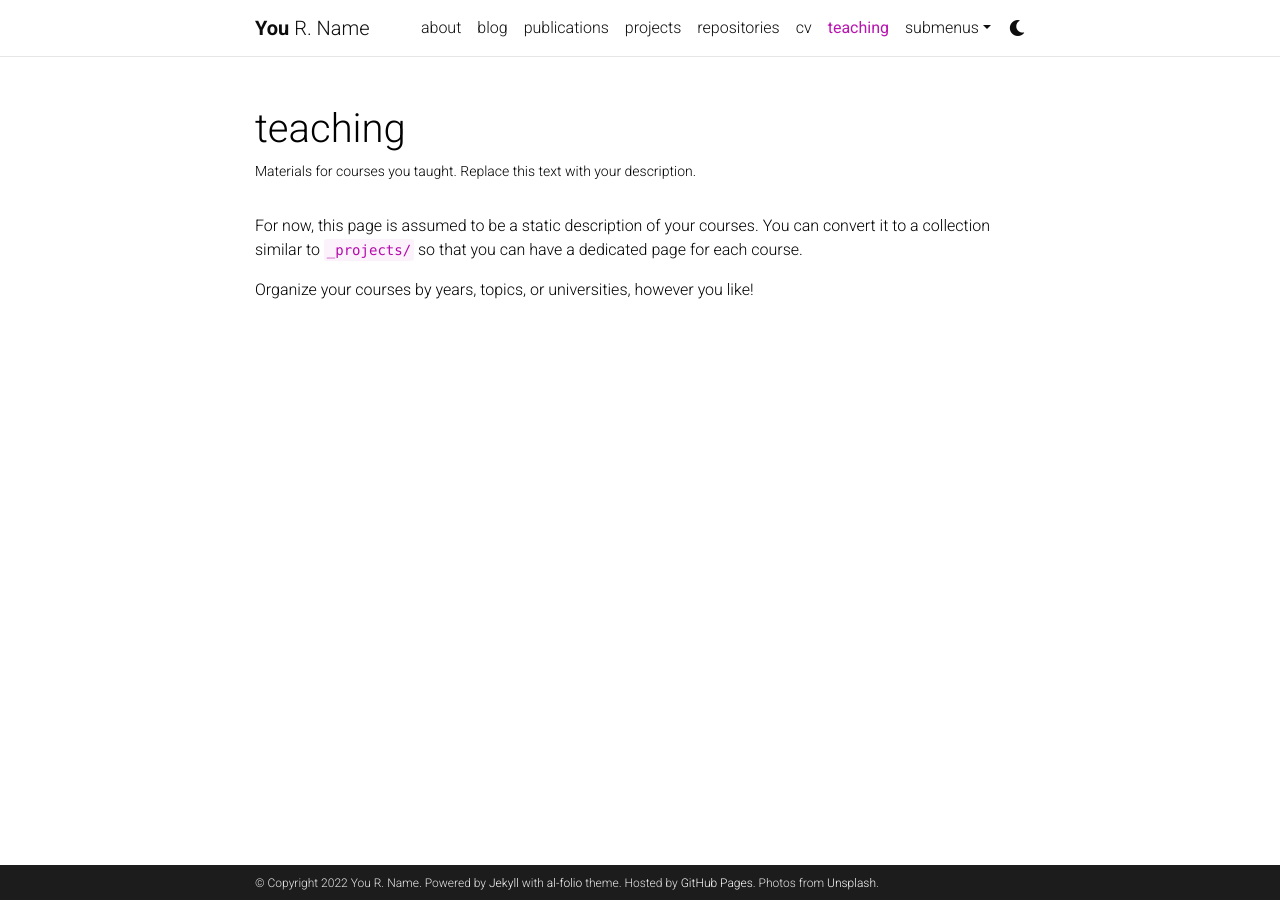
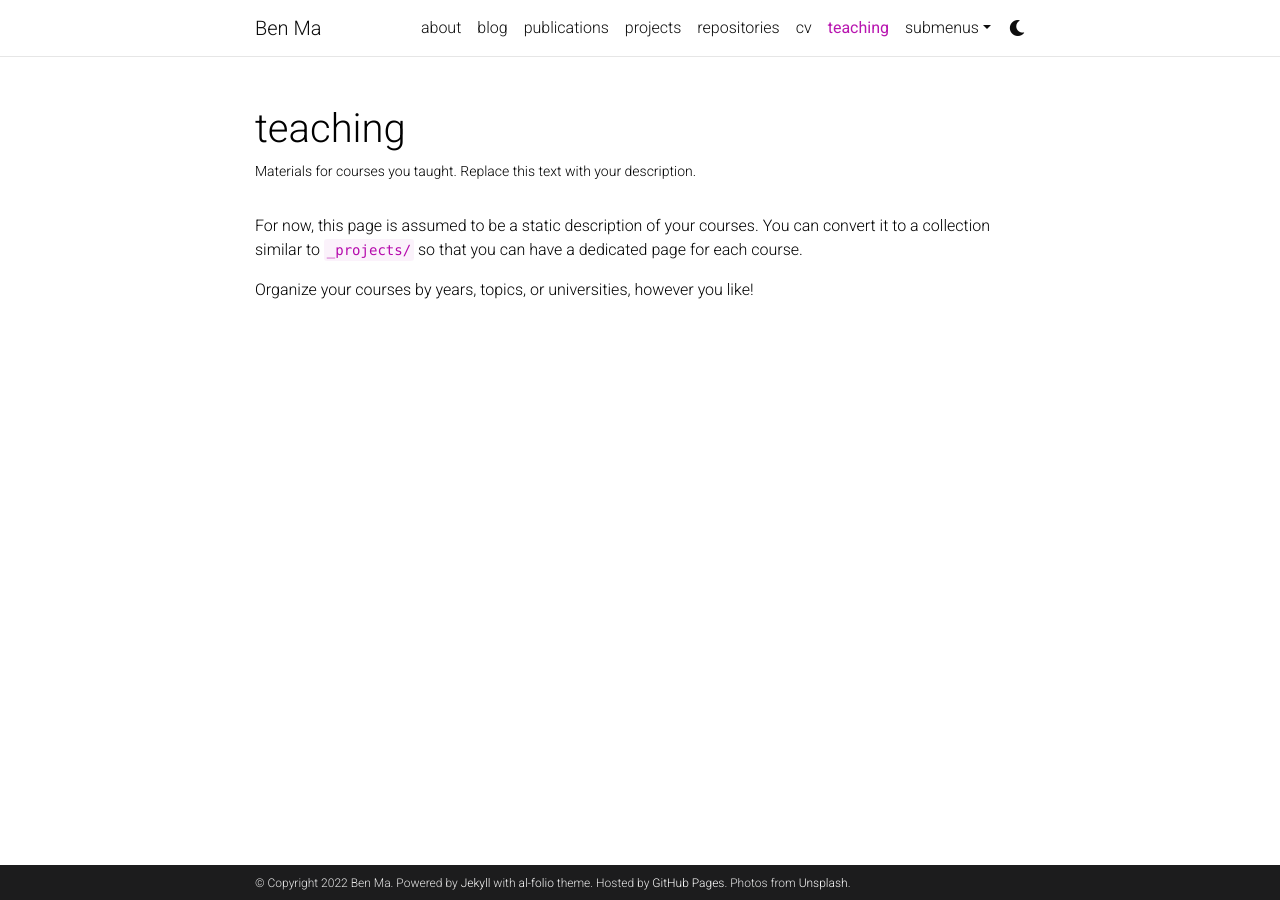
Before and after one commit to Lysosome/benjma.github.io, a Jekyll site: the page built from _pages/teaching.md, in a window 1280 px wide. Built offline with Jekyll 4.4.1, drawn with Linux system fonts in a browser that asks for light colours; comment, search, counter and statistics services are not loaded; a style sheet for code colours, icons or effects is not loaded.

Commit message:
Initial commit, edit YAML config

```diff
--- a/_config.yml
+++ b/_config.yml
@@ -2,11 +2,11 @@
 # Site settings
 # -----------------------------------------------------------------------------
 
-title: blank # the website title (if blank, full name will be used instead)
-first_name: You
-middle_name: R.
-last_name: Name
-email: you@example.com
+title: Ben Ma # the website title (if blank, full name will be used instead)
+first_name: Ben
+middle_name:
+last_name: Ma
+email: ben.ma@att.net
 description: > # the ">" symbol means to ignore newlines until "footer_text:"
   A simple, whitespace theme for academics. Based on [*folio](https://github.com/bogoli/-folio) design.
 footer_text: >
@@ -18,8 +18,8 @@
 lang: en # the language of your site (for example: en, fr, cn, ru, etc.)
 icon: ⚛️  # the emoji used as the favicon (alternatively, provide image name in /assets/img/)
 
-url: https://alshedivat.github.io # the base hostname & protocol for your site
-baseurl: /al-folio # the subpath of your site, e.g. /blog/
+url: https://lysosome.github.io # the base hostname & protocol for your site
+baseurl:  # the subpath of your site, e.g. /blog/
 last_updated: false # set to true if you want to display last updated in the footer
 impressum_path:  # set to path to include impressum link in the footer, use the same path as permalink in a page, helps to conform with EU GDPR
 
```
